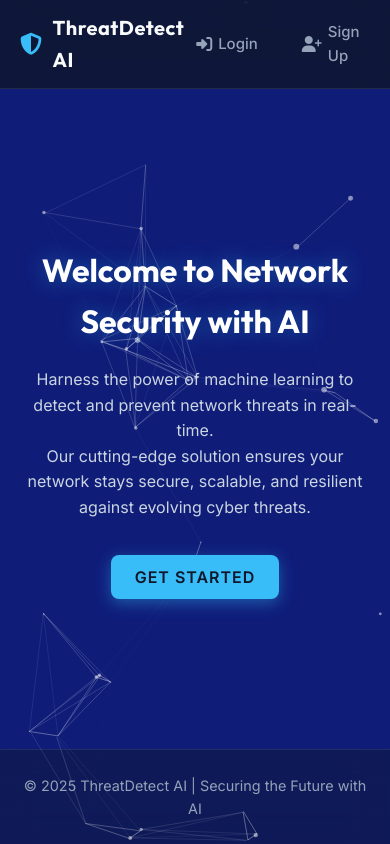
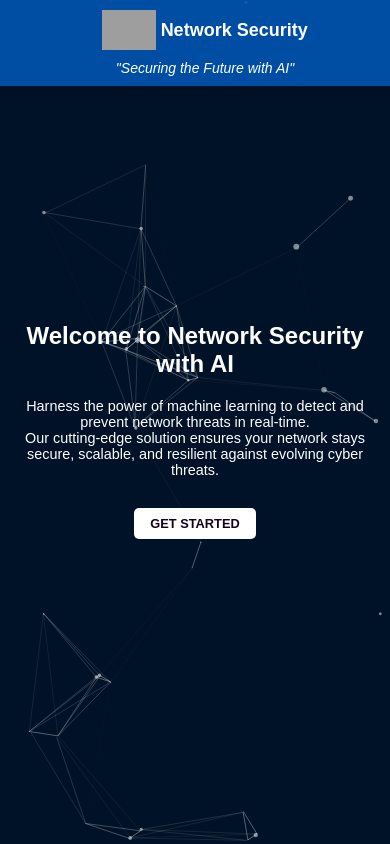
Before and after one commit to pranjalrohankar/MachineLearnning, a Flask app: page / in a window 390 px wide. Run offline with Flask 3, Linux system fonts and the light colour scheme; parts of the project's set-up code (start-up, migrations or seed data) failed here and were passed over; grey boxes are pictures that could not be loaded.

Commit message:
UI: Reverted welcomepage.html back to its original design

```diff
--- a/templates/welcomepage.html
+++ b/templates/welcomepage.html
@@ -3,10 +3,55 @@
 <head>
     <meta charset="UTF-8">
     <meta name="viewport" content="width=device-width, initial-scale=1.0">
-    <title>ThreatDetect AI - Network Security with AI</title>
-    <link rel="stylesheet" href="https://cdnjs.cloudflare.com/ajax/libs/font-awesome/6.4.0/css/all.min.css">
-    <link rel="stylesheet" href="{{ url_for('static', filename='css/style.css') }}">
+    <title>Network Security with AI</title>
+
     <style>
+        body, html {
+            margin: 0;
+            padding: 0;
+            font-family: 'Arial', sans-serif;
+            background: #960ca8;
+            color: #333;
+        }
+
+        .navbar {
+            background-color: rgba(0, 86, 179, 0.9);
+            padding: 15px 20px;
+            display: flex;
+            justify-content: space-around; /* Changed from space-between */
+            align-items: center;
+            position: fixed;
+            width: 100%;
+            top: 0;
+            left: 0;
+            z-index: 1000;
+            box-shadow: 0 4px 6px rgba(0, 0, 0, 0.1);
+        }
+
+        .navbar .logo {
+            display: flex;
+            align-items: center;
+            gap: 5px; /* Decreased gap between logo and text */
+            font-size: 24px;
+            font-weight: bold;
+            color: #fff;
+            text-decoration: none;
+            margin-right: 700px; /* Added margin to reduce gap */
+        }
+
+        .navbar .logo img {
+            height: 40px; /* Adjust the size of the logo */
+            width: auto;
+        }
+
+        .navbar .tagline {
+            font-size: 18px;
+            color: #fff;
+            font-style: italic;
+            white-space: nowrap; /* Prevent the tagline from wrapping */
+            margin-left: 10px; /* Added margin to reduce gap */
+        }
+
         .hero {
             position: relative;
             height: 100vh;
@@ -14,7 +59,7 @@
             justify-content: center;
             align-items: center;
             text-align: center;
-            background: transparent;
+            background: #001227;
             color: #fff;
             overflow: hidden;
         }
@@ -23,42 +68,35 @@
             max-width: 800px;
             padding: 20px;
             z-index: 10;
-            animation: fadeIn 1s ease-out;
         }
 
         .hero h1 {
-            font-size: 4rem;
+            font-size: 3rem;
             margin-bottom: 20px;
-            text-shadow: 0 0 20px rgba(56, 189, 248, 0.4);
-            font-family: 'Outfit', sans-serif;
         }
 
         .hero p {
-            font-size: 1.25rem;
-            margin-bottom: 35px;
-            color: #CBD5E1;
-            font-family: 'Inter', sans-serif;
+            font-size: 1.2rem;
+            margin-bottom: 30px;
         }
 
         .hero .cta-button {
-            background-color: #38BDF8;
-            color: #0F172A;
+            background-color: #fff;
+            color: #13021b;
             border: none;
-            padding: 16px 36px;
-            font-size: 1.1rem;
+            padding: 15px 30px;
+            font-size: 1rem;
             cursor: pointer;
-            border-radius: 8px;
+            border-radius: 5px;
             text-transform: uppercase;
-            font-weight: 700;
-            letter-spacing: 1px;
-            transition: all 0.3s ease;
-            box-shadow: 0 4px 15px rgba(56, 189, 248, 0.4);
+            font-weight: bold;
+            transition: background-color 0.3s, color 0.3s;
         }
 
         .hero .cta-button:hover {
-            background-color: #F8FAFC;
-            transform: translateY(-3px);
-            box-shadow: 0 8px 25px rgba(56, 189, 248, 0.6);
+            background-color: #0f6b9d;
+            color: #fff;
+            border: 2px solid #fff;
         }
 
         #particles-js {
@@ -70,43 +108,77 @@
             z-index: 1;
         }
 
-        .hero footer {
-            position: absolute;
-            bottom: 0;
-            background: rgba(15, 23, 42, 0.4) !important;
-            border-top: 1px solid rgba(255, 255, 255, 0.08);
-        }
-
-        @keyframes fadeIn {
-            from { opacity: 0; transform: translateY(20px); }
-            to { opacity: 1; transform: translateY(0); }
-        }
-
         /* Responsive Design */
         @media (max-width: 768px) {
-            .hero h1 { font-size: 2.5rem; }
-            .hero p { font-size: 1.1rem; }
-            .hero .cta-button { padding: 12px 24px; font-size: 1rem; }
+            .navbar {
+                flex-direction: column;
+                align-items: center;
+                text-align: center;
+                padding: 10px;
+            }
+
+            .navbar .logo {
+                font-size: 20px;
+                margin-right: 0; /* Reset margin for smaller screens */
+            }
+
+            .navbar .tagline {
+                font-size: 16px;
+                margin-top: 10px;
+                white-space: normal; /* Allow wrapping on smaller screens */
+                margin-left: 0; /* Reset margin for smaller screens */
+            }
+
+            .hero h1 {
+                font-size: 2rem;
+            }
+
+            .hero p {
+                font-size: 1rem;
+            }
+
+            .hero .cta-button {
+                padding: 10px 20px;
+                font-size: 0.9rem;
+            }
         }
 
         @media (max-width: 480px) {
-            .hero h1 { font-size: 2rem; }
-            .hero p { font-size: 1rem; }
+            .navbar .logo {
+                font-size: 18px;
+            }
+
+            .navbar .tagline {
+                font-size: 14px;
+            }
+
+            .hero h1 {
+                font-size: 1.5rem;
+            }
+
+            .hero p {
+                font-size: 0.9rem;
+            }
+
+            .hero .cta-button {
+                padding: 8px 16px;
+                font-size: 0.8rem;
+            }
         }
     </style>
 </head>
 
 <body>
     <nav class="navbar">
-        <div class="nav-container">
-            <a href="/" class="nav-brand">
-                <i class="fas fa-shield-alt"></i>
-                <span>ThreatDetect AI</span>
-            </a>
-            <div class="nav-links">
-                <a href="{{ url_for('login') }}" class="nav-link"><i class="fas fa-sign-in-alt"></i> Login</a>
-                <a href="{{ url_for('register') }}" class="nav-link"><i class="fas fa-user-plus"></i> Sign Up</a>
-            </div>
+        <!-- Logo and Project Name -->
+        <a href="model1.html" class="logo">
+            <img src="https://cdn-icons-png.flaticon.com/512/1995/1995485.png" alt="Network Security Logo">
+            Network Security
+        </a>
+
+        <!-- Tagline -->
+        <div class="tagline">
+            "Securing the Future with AI"
         </div>
     </nav>
 
@@ -122,9 +194,6 @@
                 <button class="cta-button">Get Started</button>
             </a>
         </div>
-        <footer>
-            &copy; 2025 ThreatDetect AI | Securing the Future with AI
-        </footer>
     </div>
 
     <script src="https://cdn.jsdelivr.net/particles.js/2.0.0/particles.min.js"></script>
```
